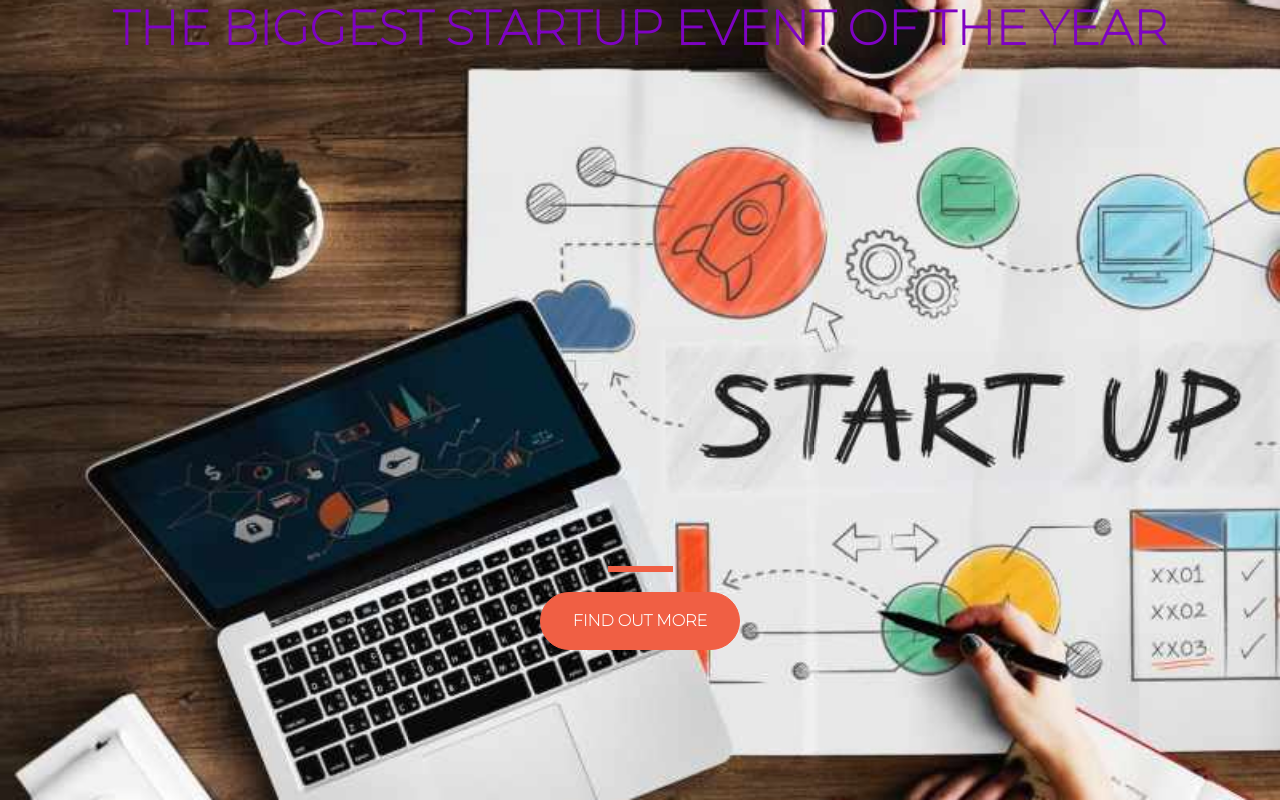
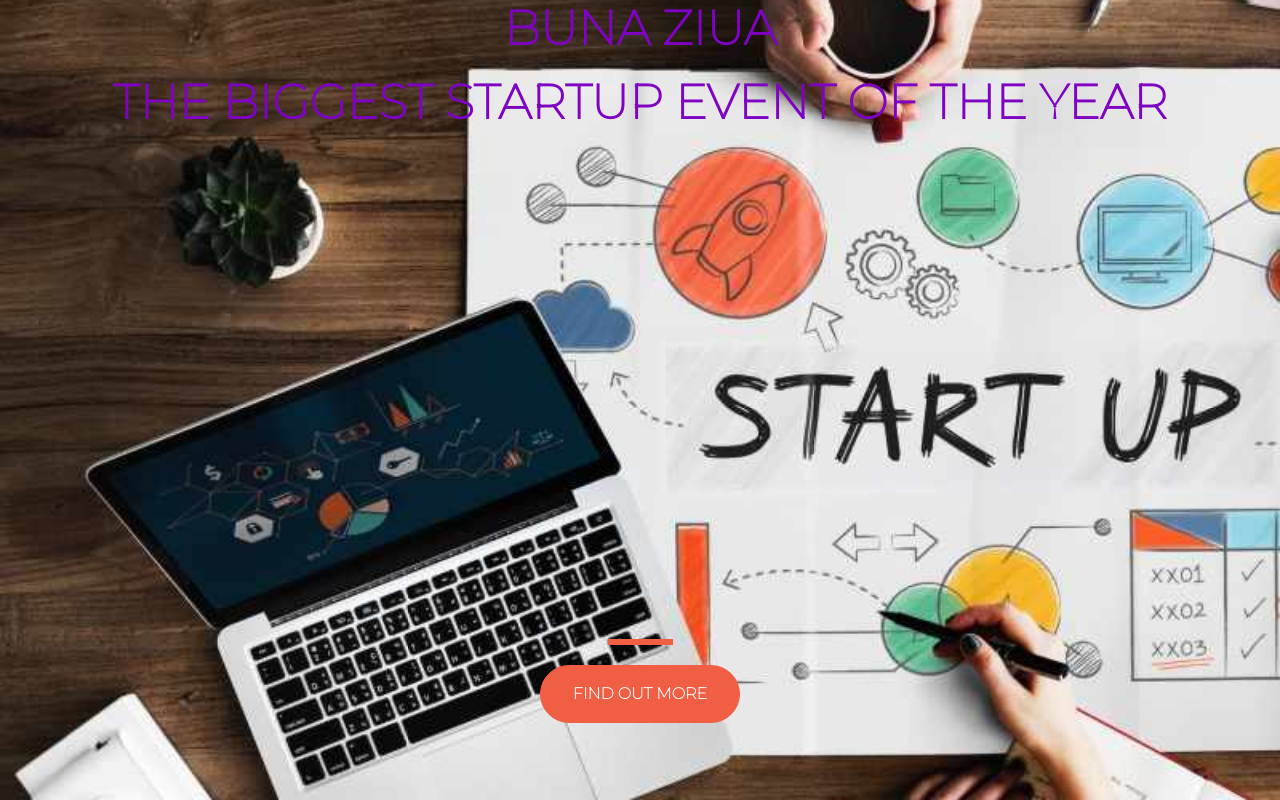
Before and after one commit to IoanaRoxanaPoroch/firstwithudemy, a plain HTML site: page index.html in a window 1280 px wide. Drawn offline with nearby package versions, Linux system fonts and the light colour scheme; a web font is replaced by a local one.

Commit message:
Update index.html

```diff
--- a/index.html
+++ b/index.html
@@ -27,6 +27,7 @@
           <div class="row">
             <header class="text-center col-12">
               <h1 class="text-uppercase">
+                <p>Buna ziua</p>
                 <strong>The biggest startup event of the year</strong>
               </h1>
             </header>
```
